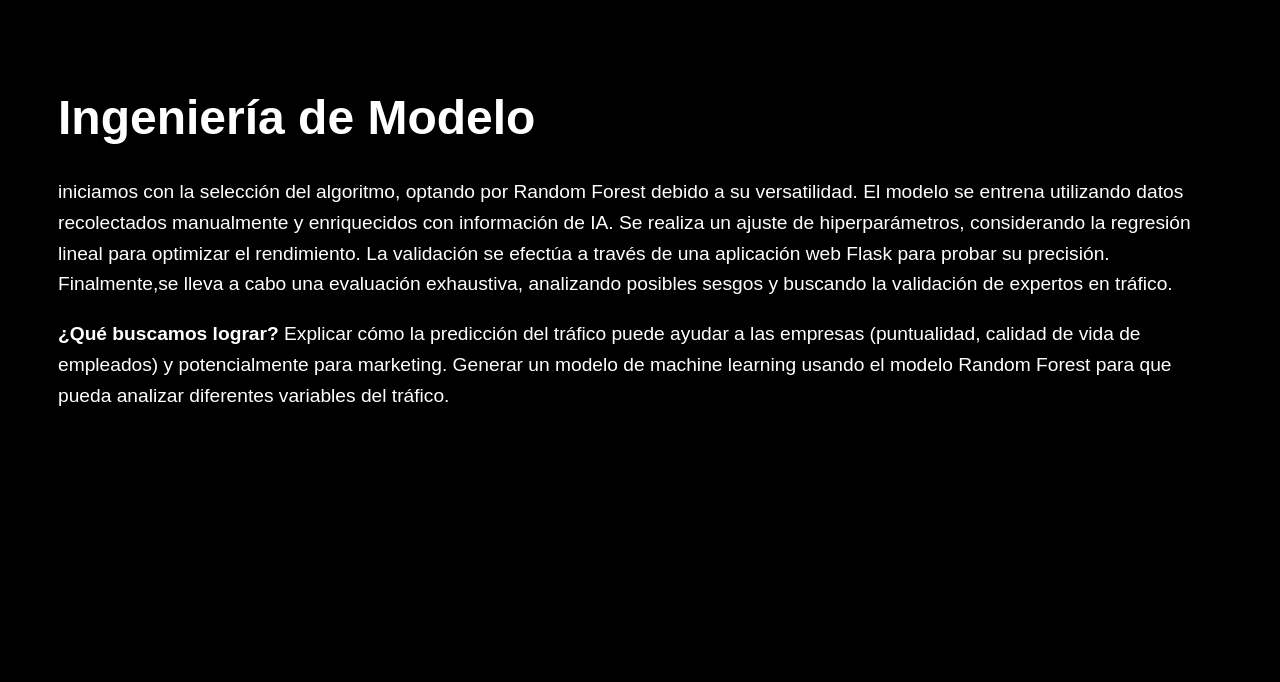
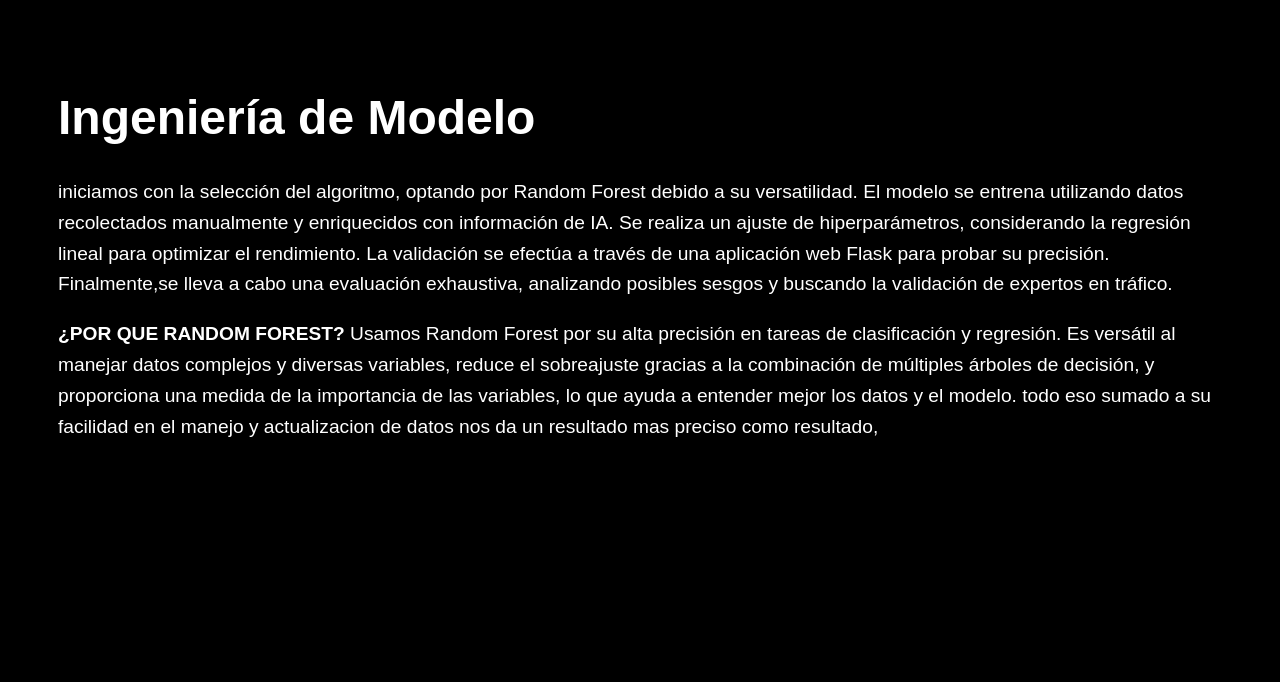
Before and after one commit to Arenas0607/MODELOCHIA, a Flask app: page /ingenieriaModelo in a window 1280 px wide. Shown: the top 682 px of the page. Run offline with Flask 3, Linux system fonts and the light colour scheme; parts of the project's set-up code (start-up, migrations or seed data) failed here and were passed over.

Commit message:
LINKS OKEY

```diff
--- a/templates/ingenieriaModelo.html
+++ b/templates/ingenieriaModelo.html
@@ -53,8 +53,7 @@
      cabo una evaluación exhaustiva, analizando posibles sesgos y buscando la validación de expertos en tráfico.
   </p>
   <p>
-    <strong>¿Qué buscamos lograr?</strong> Explicar cómo la predicción del tráfico puede ayudar a las empresas (puntualidad, calidad de vida de empleados) y potencialmente para marketing.
-    Generar un modelo de machine learning usando el modelo Random Forest para que pueda analizar diferentes variables del tráfico.
+    <strong>¿POR QUE RANDOM FOREST?</strong> Usamos Random Forest por su alta precisión en tareas de clasificación y regresión. Es versátil al manejar datos complejos y diversas variables, reduce el sobreajuste gracias a la combinación de múltiples árboles de decisión, y proporciona una medida de la importancia de las variables, lo que ayuda a entender mejor los datos y el modelo. todo eso sumado a su facilidad en el manejo y actualizacion de datos nos da un resultado mas preciso como resultado,
   </p>
 
   <a href="{{ url_for('inicio') }}" class="boton-inicio">INICIO</a>
```
